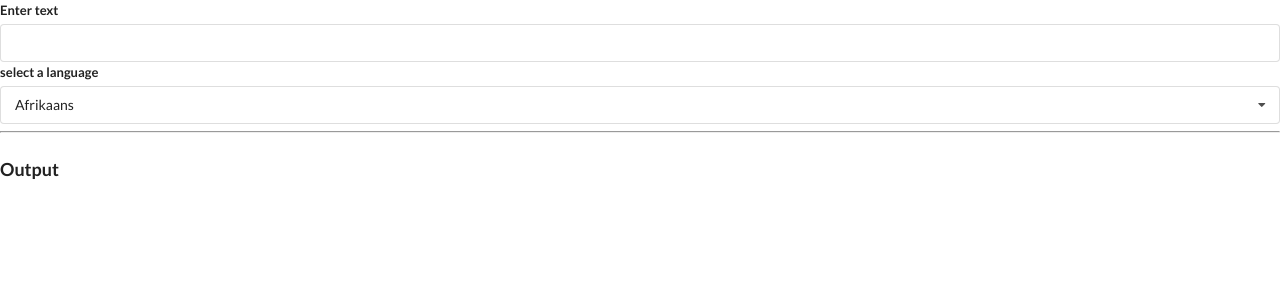
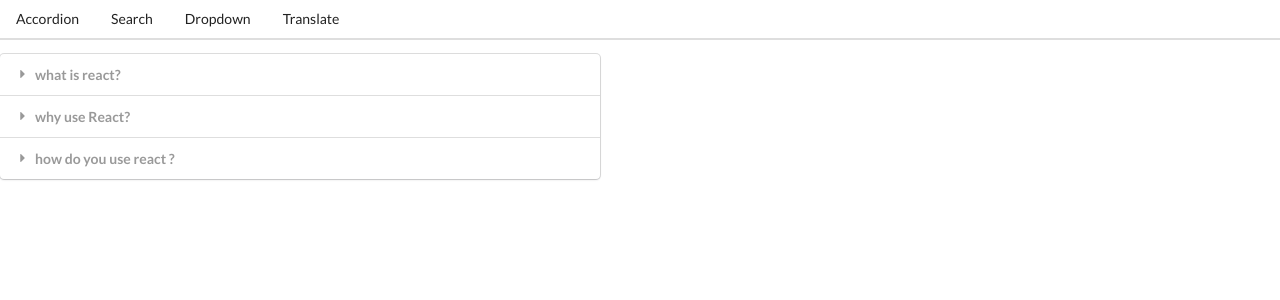
Before and after one commit to daeranmoth/widgets, a React (Create React App) app: page / in a window 1280 px wide. Shown: the top 300 px of the page. Built offline with nearby package versions, Linux system fonts and the light colour scheme; no server answers.

Commit message:
4 widgets and navbar routing ok

```diff
--- a/src/App.js
+++ b/src/App.js
@@ -3,6 +3,8 @@
 import Search from './components/Search';
 import Dropdown from './components/Dropdown';
 import Translate from "./components/Translate";
+import Route from "./components/Route";
+import Header from "./components/Header";
 
 const items = [
   {
@@ -34,11 +36,33 @@
   }
 ];
 
-export default () => {
+
+ const App = () => {
+  const [selected, setSelected] = useState(options[0]);
 
   return (
   <div>
-    <Translate />
+    <Header />
+    <Route path="/">
+      <Accordion items={items} />
+    </Route>
+    <Route path="/list">
+      <Search />
+    </Route>
+     <Route path="/dropdown">
+      <Dropdown
+      label="Select a color"
+      options={options}
+      selected={selected}
+      onSelectedChange={setSelected}
+      />
+    </Route>
+     <Route path="/translate">
+      <Translate />
+    </Route>
+
   </div>
   );
 };
+
+export default App;
--- /dev/null
+++ b/src/components/Header.js
@@ -0,0 +1,23 @@
+import React from "react";
+import Link from "./Link";
+
+const Header = () => {
+  return (
+    <div className="ui secondary pointing menu">
+      <Link href="/" className="item">
+        Accordion
+      </Link>
+      <Link href="/list" className="item">
+        Search
+      </Link>
+      <Link href="/dropdown" className="item">
+        Dropdown
+      </Link>
+      <Link href="/translate" className="item">
+        Translate
+      </Link>
+    </div>
+  );
+};
+
+export default Header;
--- /dev/null
+++ b/src/components/Link.js
@@ -0,0 +1,23 @@
+import React from "react";
+
+const Link = ({ className, href, children }) => {
+  const onClick = (event) => {
+    if (event.metaKey || event.ctrlKey) {
+      return;
+    }
+
+    event.preventDefault();
+    window.history.pushState({}, '', href);
+
+    const navEvent = new PopStateEvent('popstate');
+    window.dispatchEvent(navEvent);
+  };
+
+  return (
+    <a onClick={onClick} className={className} href={href}>
+      {children}
+    </a>
+  );
+};
+
+export default Link;
--- /dev/null
+++ b/src/components/Route.js
@@ -0,0 +1,22 @@
+import {useEffect, useState} from "react";
+
+const Route = ({ path, children }) => {
+  const [currentPath, setCurrentPath] = useState(window.location.pathname);
+
+  useEffect(() => {
+    const onLocationChange = () => {
+      setCurrentPath(window.location.pathname);
+    };
+
+    window.addEventListener('popstate', onLocationChange);
+
+    return () => {
+      window.removeEventListener('popstate', onLocationChange);
+    };
+
+  }, []);
+
+  return currentPath === path ? children : null;
+};
+
+export default Route;
```
